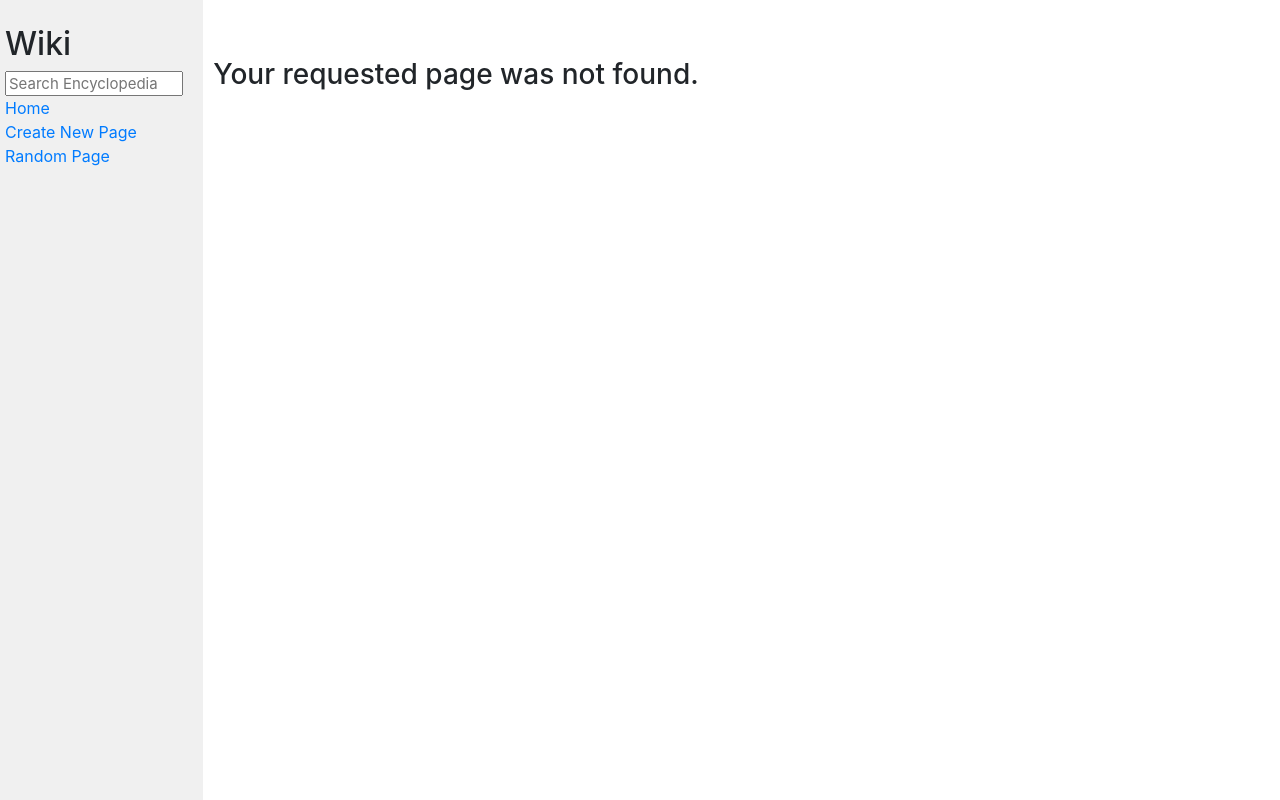
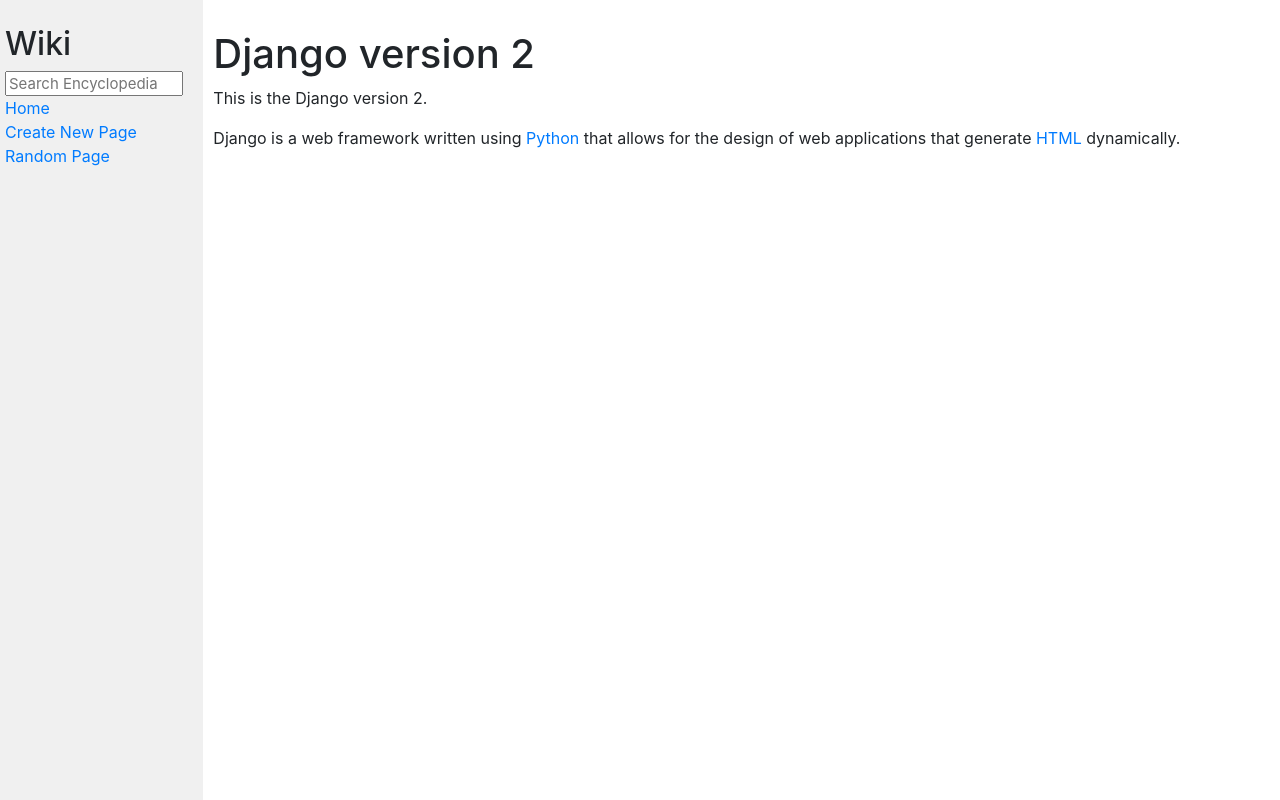
Before and after one commit to ccataldo345/cs50w-01-wiki, a Django app: page /wiki/Django_version2 in a window 1280 px wide. Run offline with Django 3.2, Linux system fonts and the light colour scheme; some libraries are stand-ins or nearby versions.

Commit message:
Implement search function

```diff
--- a/encyclopedia/templates/encyclopedia/wiki/error.html
+++ b/encyclopedia/templates/encyclopedia/wiki/error.html
@@ -7,5 +7,6 @@
 {% block body %}
     <br>
     <br>
-    <h3>{{ error_message }}</h3>
+    <h3>{{ title }}</h3>
+    <p>{{ error_message }}</p>
 {% endblock %}
--- a/encyclopedia/views.py
+++ b/encyclopedia/views.py
@@ -14,6 +14,7 @@ def title(request, title):
     find_title = util.get_entry(title)
     if not find_title:
         return render(request, "encyclopedia/wiki/error.html", {
+            "title": title,
             "error_message": "Your requested page was not found."
         })
     return render(request, "encyclopedia/wiki/title.html", {
@@ -23,8 +24,20 @@ def title(request, title):
 
 def search(request):
     query = request.GET.get('q').capitalize()
-    if query in util.list_entries():
+    entries = util.list_entries()
+    substring = [i for i in entries if query in i]
+    if query in entries:
         return redirect(f"wiki/{query}")
+    elif substring:
+        return render(request, "encyclopedia/search.html", {
+            "query": query,
+            "entries": substring
+        })
+    else:
+        return render(request, "encyclopedia/wiki/error.html", {
+            "title": query,
+            "error_message": "Your requested page was not found."
+        })
 
 
 def new():
--- /dev/null
+++ b/entries/Django_version2.md
@@ -0,0 +1,5 @@
+# Django version 2
+
+This is the Django version 2.
+
+Django is a web framework written using [Python](/wiki/Python) that allows for the design of web applications that generate [HTML](/wiki/HTML) dynamically.
```
Also changed, not shown: encyclopedia/templates/encyclopedia/search.html (added, +16 -0 lines).
